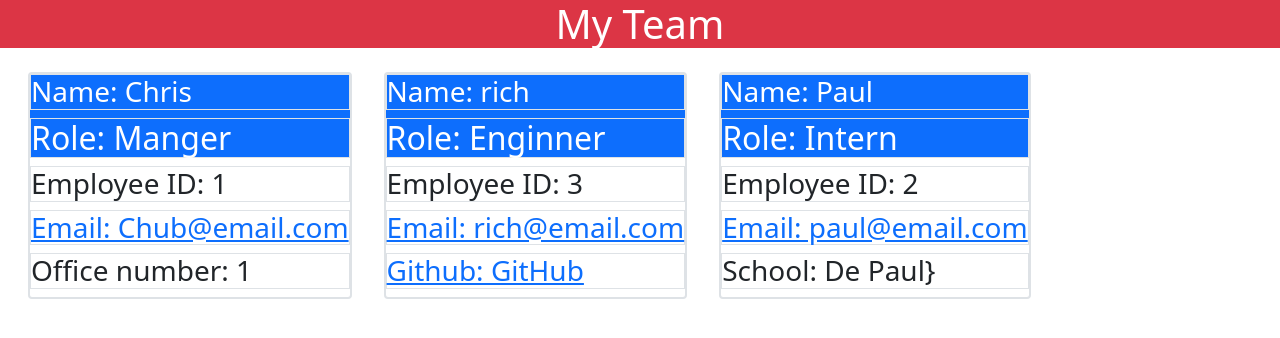
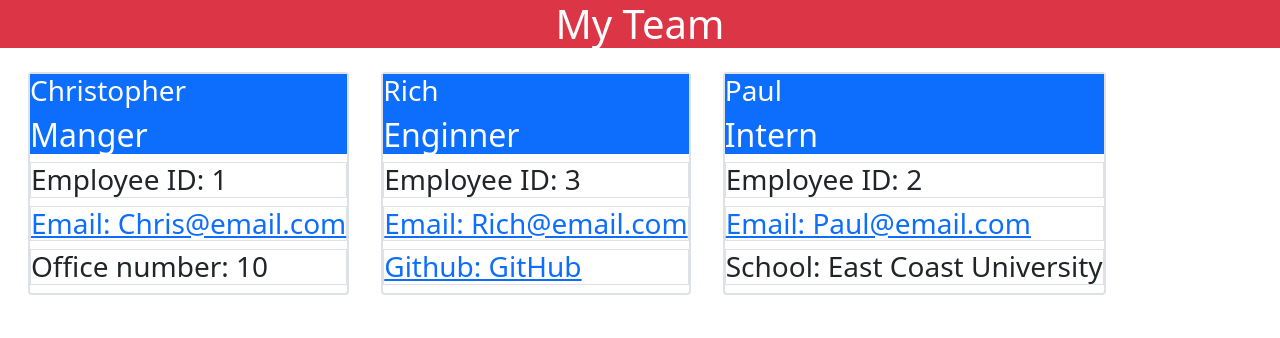
Before and after one commit to chubbchris/Not2k-smyTeam, a website: page dist/index.html in a window 1280 px wide. Drawn offline with nearby package versions, Linux system fonts and the light colour scheme.

Commit message:
changed styling of html a little

```diff
--- a/dist/index.html
+++ b/dist/index.html
@@ -18,13 +18,13 @@
     <div class = "flex-column bg-white border border-2 border-muted rounded m-3 " >
 
         <div class = "col d-flex-column text-white bg-primary justify-content-around" >
-            <h3 class="border">Name: Chris </h3>
-            <h2 class="border">Role: Manger </h2>
+            <h3> Christopher </h3>
+            <h2> Manger </h2>
         </div>
         <div class = "col d-flex-column justify-content-center" >
             <h3 class="border">Employee ID: 1</h3>
-           <a href="mailto:Chub@email.com"><h3 class="border">Email: Chub@email.com</h3></a>
-            <h3 class="border">Office number: 1</h3>
+           <a href="mailto:Chris@email.com"><h3 class="border">Email: Chris@email.com</h3></a>
+            <h3 class="border">Office number: 10</h3>
         </div>
 
     </div>
@@ -33,13 +33,13 @@
     <div  class = "flex-column bg-white border border-2 border-muted rounded m-3 ">
 
         <div class ="col d-flex-column text-white bg-primary justify-content-around">
-            <h3 class="border">Name: rich </h3>
-            <h2 class="border"> Role: Enginner </h2>
+            <h3> Rich </h3>
+            <h2>  Enginner </h2>
         </div>
         <div class="col d-flex-column justify-content-center">
             <h3 class="border">Employee ID: 3 </h3>
-            <a href="mailto:rich@email.com"><h3 class="border">Email: rich@email.com </h3></a>
-            <a href =" http://github.com/RichCode"><h3 class="border">Github: GitHub </h3> </a>
+            <a href="mailto:Rich@email.com"><h3 class="border">Email: Rich@email.com </h3></a>
+            <a href =" http://github.com/RichCodes"><h3 class="border">Github: GitHub </h3> </a>
         </div>
 
     </div>
@@ -48,13 +48,13 @@
     <div  class = "flex-column bg-white border border-2 border-muted rounded m-3 ">
 
         <div div class= "col d-flex-column text-white bg-primary justify-content-around">
-            <h3 class="border">Name: Paul </h3>
-            <h2 class="border">Role: Intern </h2>
+            <h3 > Paul </h3>
+            <h2 > Intern </h2>
         </div>
         <div class="col d-flex-column justify-content-center">
             <h3 class="border">Employee ID: 2</h3>
-            <a href="mailto:Email: paul@email.com"><h3 class="border">Email: paul@email.com</h3></a>
-            <h3 class="border">School: De Paul}</h3>
+            <a href="mailto:Email: Paul@email.com"><h3 class="border">Email: Paul@email.com</h3></a>
+            <h3 class="border">School: East Coast University</h3>
         </div>
 
     </div>
```
